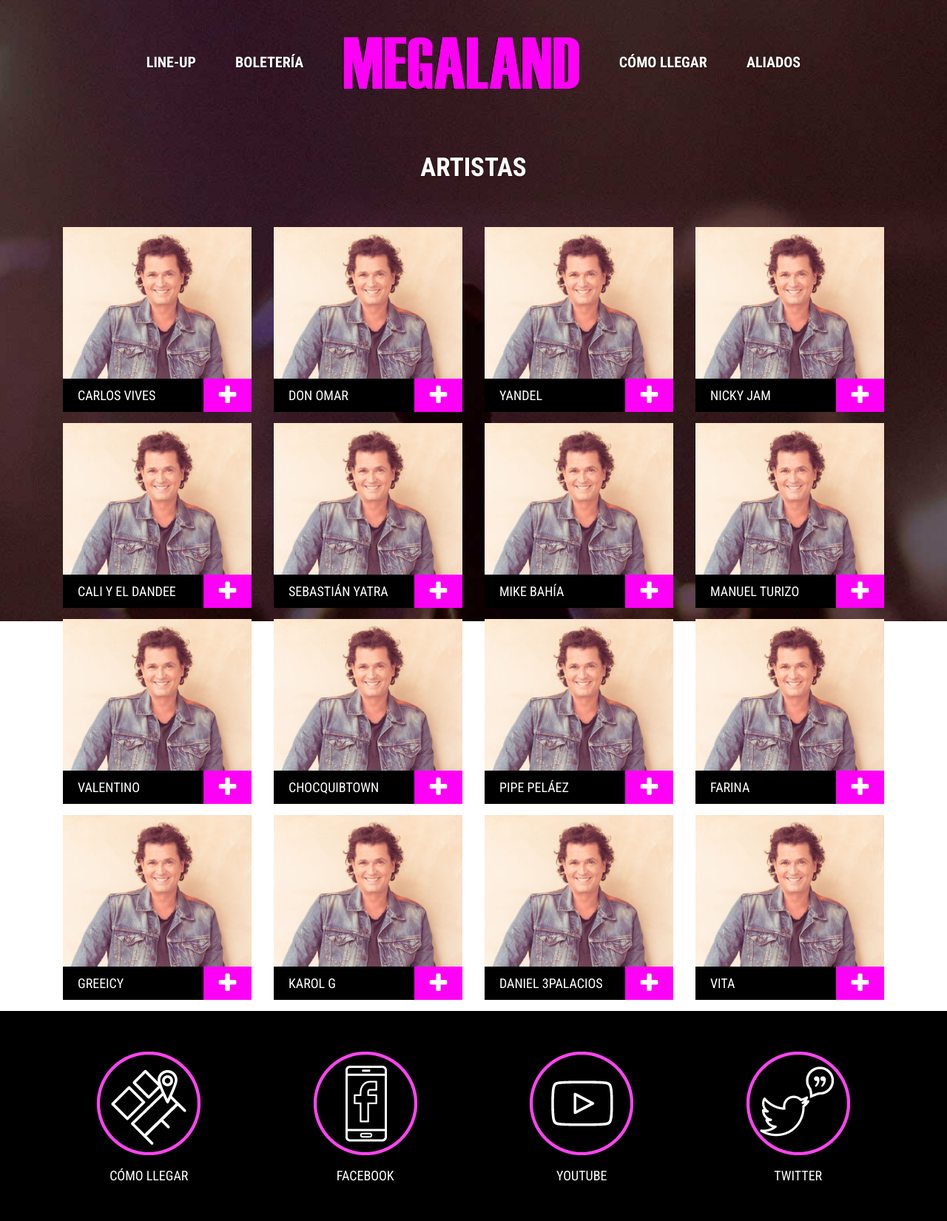
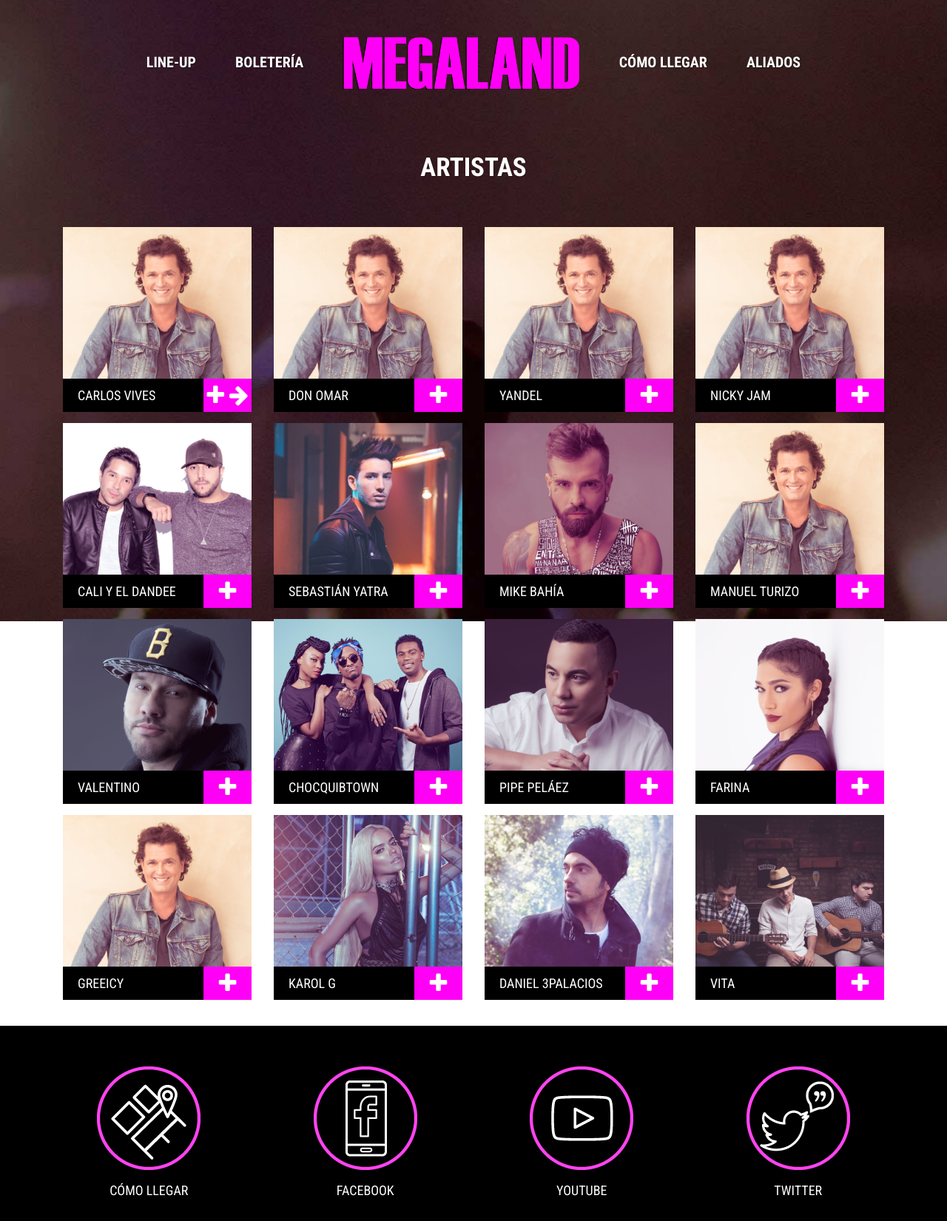
Before and after one commit to unidaddigitalrcnradio/megaland, a PHP site: page /artistas.php in a window 1280 px wide; the page is wider, and only the part inside the window is pictured. Shown: the top 1651 px of that part at 74% size. Run offline with PHP 8.4, Linux system fonts and the light colour scheme; some libraries are stand-ins or nearby versions.

Commit message:
Artistas
Artistas

```diff
--- a/artistas.php
+++ b/artistas.php
@@ -13,6 +13,7 @@
                     CARLOS VIVES
                     <span class="icon">
                         <i class="fa fa-plus" aria-hidden="true"></i>
+                        <i class="fa fa-arrow-right" aria-hidden="true"></i>
                     </span>
                 </div>
             </a>
@@ -64,7 +65,7 @@
         <div  class="col-lg-3 col-md-3 col-sm-12 col-xs-12">
        <div class="cont_art">
             <a href="#">
-                <img src="img/artistas/Carlos_vives.jpg" alt="" class="img-responsive">
+                <img src="img/artistas/Cali_y_el_Dandee.jpg" alt="" class="img-responsive">
                 <div class="name_art">
                     CALI Y EL DANDEE
                     <span class="icon">
@@ -78,7 +79,7 @@
     <div  class="col-lg-3 col-md-3 col-sm-12 col-xs-12">
        <div class="cont_art">
             <a href="#">
-                <img src="img/artistas/Carlos_vives.jpg" alt="" class="img-responsive">
+                <img src="img/artistas/Sebastian_yatra.jpg" alt="" class="img-responsive">
                 <div class="name_art">
                     SEBASTIÁN YATRA
                     <span class="icon">
@@ -92,7 +93,7 @@
     <div  class="col-lg-3 col-md-3 col-sm-12 col-xs-12">
        <div class="cont_art">
             <a href="#">
-                <img src="img/artistas/Carlos_vives.jpg" alt="" class="img-responsive">
+                <img src="img/artistas/mike_bahia.jpg" alt="" class="img-responsive">
                 <div class="name_art">
                     MIKE BAHÍA
                     <span class="icon">
@@ -111,6 +112,7 @@
                     MANUEL TURIZO
                     <span class="icon">
                         <i class="fa fa-plus" aria-hidden="true"></i>
+
                     </span>
                 </div>
             </a>
@@ -119,7 +121,7 @@
         <div  class="col-lg-3 col-md-3 col-sm-12 col-xs-12">
        <div class="cont_art">
             <a href="#">
-                <img src="img/artistas/Carlos_vives.jpg" alt="" class="img-responsive">
+                <img src="img/artistas/Valentino.jpg" alt="" class="img-responsive">
                 <div class="name_art">
                     VALENTINO
                     <span class="icon">
@@ -133,7 +135,7 @@
     <div  class="col-lg-3 col-md-3 col-sm-12 col-xs-12">
        <div class="cont_art">
             <a href="#">
-                <img src="img/artistas/Carlos_vives.jpg" alt="" class="img-responsive">
+                <img src="img/artistas/Chocquibtown.jpg" alt="" class="img-responsive">
                 <div class="name_art">
                     CHOCQUIBTOWN
                     <span class="icon">
@@ -147,7 +149,7 @@
     <div  class="col-lg-3 col-md-3 col-sm-12 col-xs-12">
        <div class="cont_art">
             <a href="#">
-                <img src="img/artistas/Carlos_vives.jpg" alt="" class="img-responsive">
+                <img src="img/artistas/Pipe_pelaez.jpg" alt="" class="img-responsive">
                 <div class="name_art">
                     PIPE PELÁEZ
                     <span class="icon">
@@ -161,7 +163,7 @@
     <div  class="col-lg-3 col-md-3 col-sm-12 col-xs-12">
        <div class="cont_art">
             <a href="#">
-                <img src="img/artistas/Carlos_vives.jpg" alt="" class="img-responsive">
+                <img src="img/artistas/Farina.jpg" alt="" class="img-responsive">
                 <div class="name_art">
                     FARINA
                     <span class="icon">
@@ -189,7 +191,7 @@
     <div  class="col-lg-3 col-md-3 col-sm-12 col-xs-12">
        <div class="cont_art">
             <a href="#">
-                <img src="img/artistas/Carlos_vives.jpg" alt="" class="img-responsive">
+                <img src="img/artistas/Karol_g.jpg" alt="" class="img-responsive">
                 <div class="name_art">
                     KAROL G
                     <span class="icon">
@@ -203,7 +205,7 @@
     <div  class="col-lg-3 col-md-3 col-sm-12 col-xs-12">
        <div class="cont_art">
             <a href="#">
-                <img src="img/artistas/Carlos_vives.jpg" alt="" class="img-responsive">
+                <img src="img/artistas/Dani_3palacios.jpg" alt="" class="img-responsive">
                 <div class="name_art">
                     DANIEL 3PALACIOS
                     <span class="icon">
@@ -217,7 +219,7 @@
     <div  class="col-lg-3 col-md-3 col-sm-12 col-xs-12">
        <div class="cont_art">
             <a href="#">
-                <img src="img/artistas/Carlos_vives.jpg" alt="" class="img-responsive">
+                <img src="img/artistas/Vita.jpg" alt="" class="img-responsive">
                 <div class="name_art">
                     VITA
                     <span class="icon">
@@ -229,7 +231,7 @@
     </div>
 
 </div>
-
+<br>
 
 
 
--- a/css/main.css
+++ b/css/main.css
@@ -5,12 +5,12 @@ body {
 
 .bg_animated {
     background-image: url(../img/Megaland-Landing-Photo.jpg);
-background-position: center -1700px; *
+    background-position: center -1655px;
     background-repeat: no-repeat;
     /* background-size: cover; */
     width: 100%;
     height: 100%;
-position: absolute;
+    position: fixed;
     top: 0;
     left: 0;
     z-index: -1;
@@ -273,6 +273,16 @@ display: block;
     position: relative;
     top: 5px;
 }
+.cont_art:hover .icon .fa-arrow-right {
+    position: absolute;
+    text-align: center;
+    width: 60px;
+    left: 0;
+    bottom: -40px;
+    opacity: 0;
+    transition: all 0.3s;
+}
+
 .footer {
   background: #000;
   padding: 20px 0;
@@ -352,6 +362,7 @@ display: block;
     height: 250px;
     overflow: hidden;
     margin-bottom: 15px;
+    transition: all 0.3s;
 }
 
 .name_art .icon {
```
Lines whose indentation alone changed are shown as unchanged.
